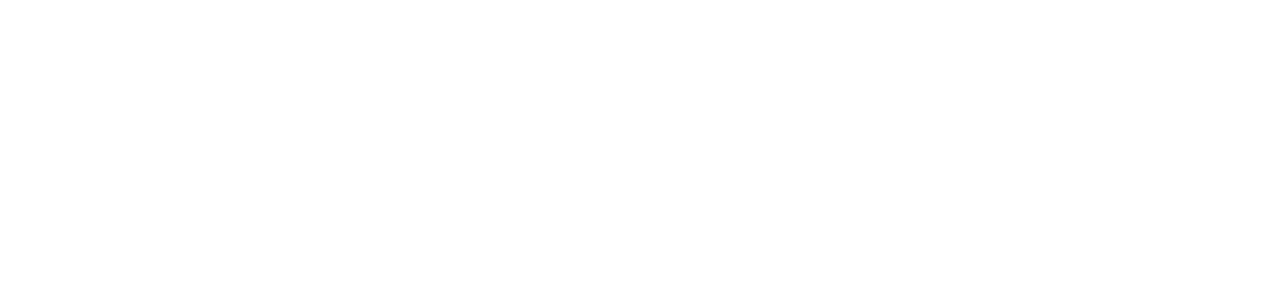
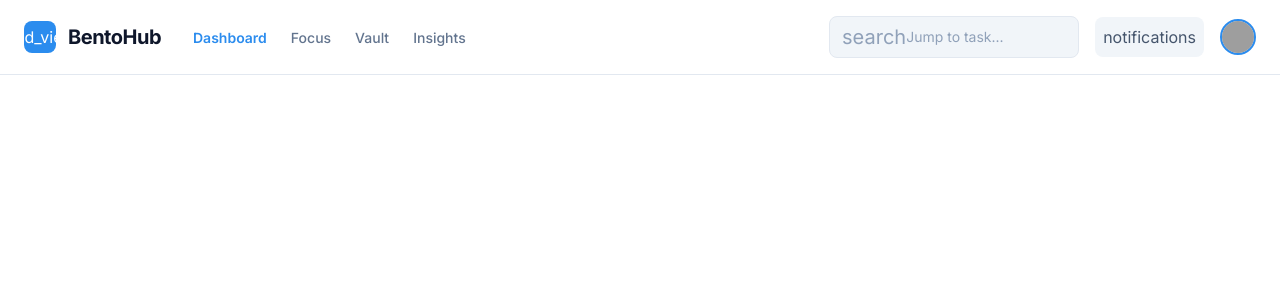
Before and after one commit to PhilipGael116/Todo-test, a React (Vite) app: page /home in a window 1280 px wide. Before the commit this address had no page. Shown: the top 300 px of the page. Built offline with nearby package versions, Linux system fonts and the light colour scheme; grey boxes are pictures that could not be loaded.

Commit message:
added the header

```diff
--- a/src/App.jsx
+++ b/src/App.jsx
@@ -2,6 +2,7 @@
 import Login from "./forms/Login";
 import Register from "./forms/Register";
 import AuthLayout from "./layouts/AuthLayout";
+import Home from "./pages/Home";
 
 const App = () => {
   return (
@@ -12,6 +13,10 @@
           <Route path="/login" element={<Login />} />
         </Route>
       </Routes>
+
+      <Routes>
+        <Route path="/home" element={<Home />} />
+      </Routes>
     </>
   )
 }
--- /dev/null
+++ b/src/components/Header.tsx
@@ -0,0 +1,38 @@
+const Header = () => {
+    return (
+        <div>
+            <header className="flex items-center justify-between whitespace-nowrap border-b border-solid border-slate-200 dark:border-slate-800 px-6 py-4 bg-white dark:bg-background-dark/50 sticky top-0 z-50">
+                <div className="flex items-center gap-8">
+                    <div className="flex items-center gap-3 text-[#2b8cee]">
+                        <div className="size-8 bg-[#2b8cee] rounded-lg flex items-center justify-center text-white">
+                            <span className="material-symbols-outlined">grid_view</span>
+                        </div>
+                        <h2 className="text-slate-900 dark:text-white text-xl font-extrabold leading-tight tracking-tight">BentoHub</h2>
+                    </div>
+
+                    <nav className="hidden md:flex items-center gap-6">
+                        <a className="text-[#2b8cee] text-sm font-semibold leading-normal" href="#">Dashboard</a>
+                        <a className="text-slate-500 dark:text-slate-400 text-sm font-medium leading-normal hover:text-[#2b8cee] transition-colors" href="#">Focus</a>
+                        <a className="text-slate-500 dark:text-slate-400 text-sm font-medium leading-normal hover:text-[#2b8cee] transition-colors" href="#">Vault</a>
+                        <a className="text-slate-500 dark:text-slate-400 text-sm font-medium leading-normal hover:text-[#2b8cee] transition-colors" href="#">Insights</a>
+                    </nav>
+                </div>
+
+                <div className="flex flex-1 justify-end gap-4 items-center">
+                    <div className="hidden sm:flex items-center bg-slate-100 dark:bg-slate-800 rounded-lg px-3 py-1.5 border border-slate-200 dark:border-slate-700">
+                        <span className="material-symbols-outlined text-slate-400 text-xl">search</span>
+                        <input className="bg-transparent border-none focus:ring-0 text-sm w-40 placeholder:text-slate-400" placeholder="Jump to task..." type="text" />
+                    </div>
+                    <button className="p-2 rounded-lg bg-slate-100 dark:bg-slate-800 text-slate-600 dark:text-slate-300 hover:bg-slate-200 transition-colors">
+                        <span className="material-symbols-outlined">notifications</span>
+                    </button>
+                    <div className="size-9 rounded-full bg-[#2b8cee]/20 border-2 border-[#2b8cee] overflow-hidden">
+                        <img alt="Profile" className="w-full h-full object-cover" data-alt="User profile avatar minimalist design" src="https://lh3.googleusercontent.com/aida-public/AB6AXuAN6lwFjKt2XoOwjakywJNsY2wHC_2sYqqG3TKE4bWxBdhkC2sH0XgdtvLyjvqSNBqhpcKCNwzFreZuswV3223JVO4PIQMxPAXMl4W6ONrfwAzGvTgacbd75AK0mF1lVwwcUj5keILBnMnJkv-_or-HS4ORKVLdInR5-uOIdTepvKO_hG1_CWzN3YkkWAI7ZVcX5Ryzeo5RBHKtYaVI8Va1ishHZcXMGJgX7ToTuhYTUNKy3dNfxZ8i_cIfPm1IpIs4zTEgXj5Gcg" />
+                    </div>
+                </div>
+            </header>
+        </div>
+    )
+}
+
+export default Header
--- a/src/forms/Login.jsx
+++ b/src/forms/Login.jsx
@@ -88,6 +88,8 @@
                         </p>
                     </div>
                 </form>
+
+                <Link to="/home" className="text-amber-500" >Go to Home</Link>
             </div>
         </div>
     )
--- /dev/null
+++ b/src/pages/Home.tsx
@@ -0,0 +1,11 @@
+import Header from "../components/Header";
+
+const Home = () => {
+    return (
+        <div>
+            <Header />
+        </div>
+    )
+}
+
+export default Home
```
